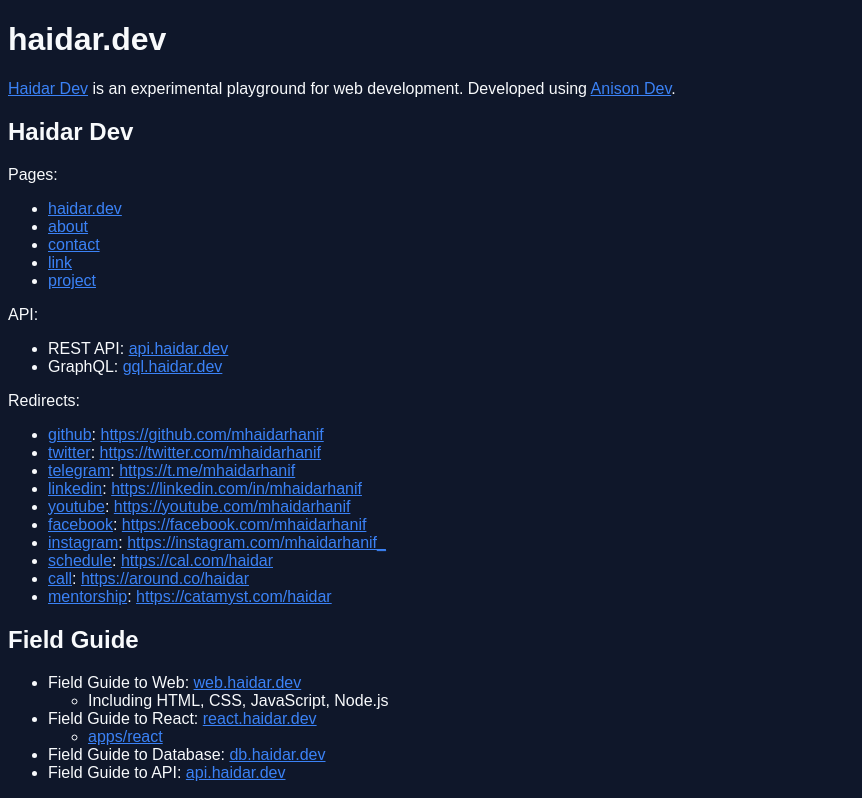
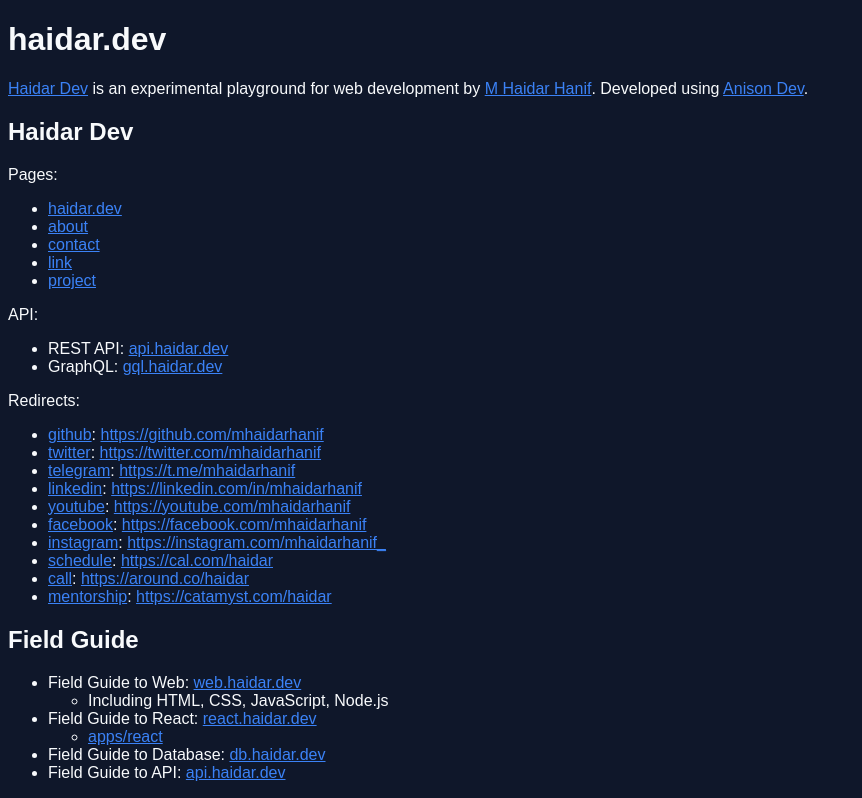
Before and after one commit to haidar-dev/haidar.dev, a plain HTML site: page index.html in a window 1280 px wide. Shown: the top 798 px of the page, without its empty margins (0-862 px from the left). Drawn offline with Linux system fonts and the light colour scheme.

Commit message:
feat: add mhaidarhanif.com

```diff
--- a/index.html
+++ b/index.html
@@ -15,7 +15,7 @@
       <h1 id="haidar-dev">haidar.dev</h1>
       <p>
         <a href="https://haidar.dev">Haidar Dev</a> is an experimental
-        playground for web development. Developed using
+        playground for web development by <a href="https://mhaidarhanif.com">M Haidar Hanif</a>. Developed using
         <a href="https://github.com/haidar-dev/anison-dev">Anison Dev</a>.
       </p>
       <h2 id="haidar-dev">Haidar Dev</h2>
```
